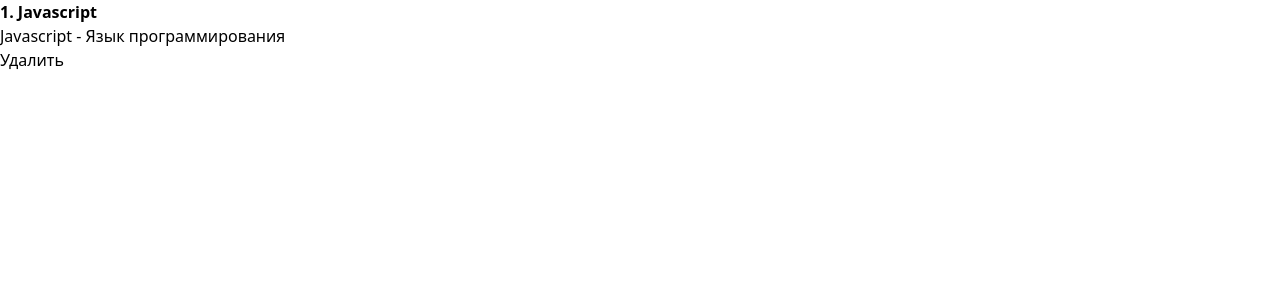
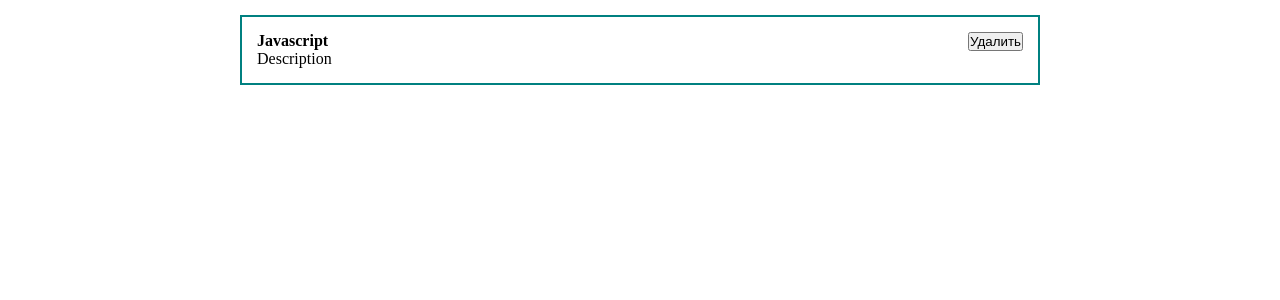
Before and after one commit to Forellko/react-course-ulbitv, a React (Create React App) app: page / in a window 1280 px wide. Shown: the top 300 px of the page. Built offline with nearby package versions, Linux system fonts and the light colour scheme; the HTML template or start-up script is replaced by a standard one.

Commit message:
Add styles

```diff
--- a/src/App.js
+++ b/src/App.js
@@ -1,9 +1,10 @@
 import PostItem from './components/PostItem';
+import './index.css';
 
 function App() {
   return (
-    <div>
-      <PostItem />
+    <div className="App">
+      <PostItem post={{ id: 1, title: 'Javascript', body: 'Description' }} />
     </div>
   );
 }
--- a/src/components/PostItem.jsx
+++ b/src/components/PostItem.jsx
@@ -1,11 +1,11 @@
 import React from 'react';
-
-export default function PostItem() {
+import '../styles/PostItem.css';
+export default function PostItem({ post }) {
   return (
     <div className="post">
       <div className="post__content">
-        <strong>1. Javascript</strong>
-        <div>Javascript - Язык программирования</div>
+        <strong>{post.title}</strong>
+        <div>{post.body}</div>
       </div>
       <div className="post__buttons">
         <button>Удалить</button>
--- a/src/index.css
+++ b/src/index.css
@@ -1,3 +1,14 @@
-@tailwind base;
-@tailwind components;
-@tailwind utilities;
+* {
+  margin: 0;
+  padding: 0;
+  box-sizing: border-box;
+}
+
+#root {
+  display: flex;
+  justify-content: center;
+}
+
+.App {
+  width: 800px;
+}
--- /dev/null
+++ b/src/styles/PostItem.css
@@ -0,0 +1,7 @@
+.post {
+  display: flex;
+  padding: 15px;
+  border: 2px solid teal;
+  margin-top: 15px;
+  justify-content: space-between;
+}
```
